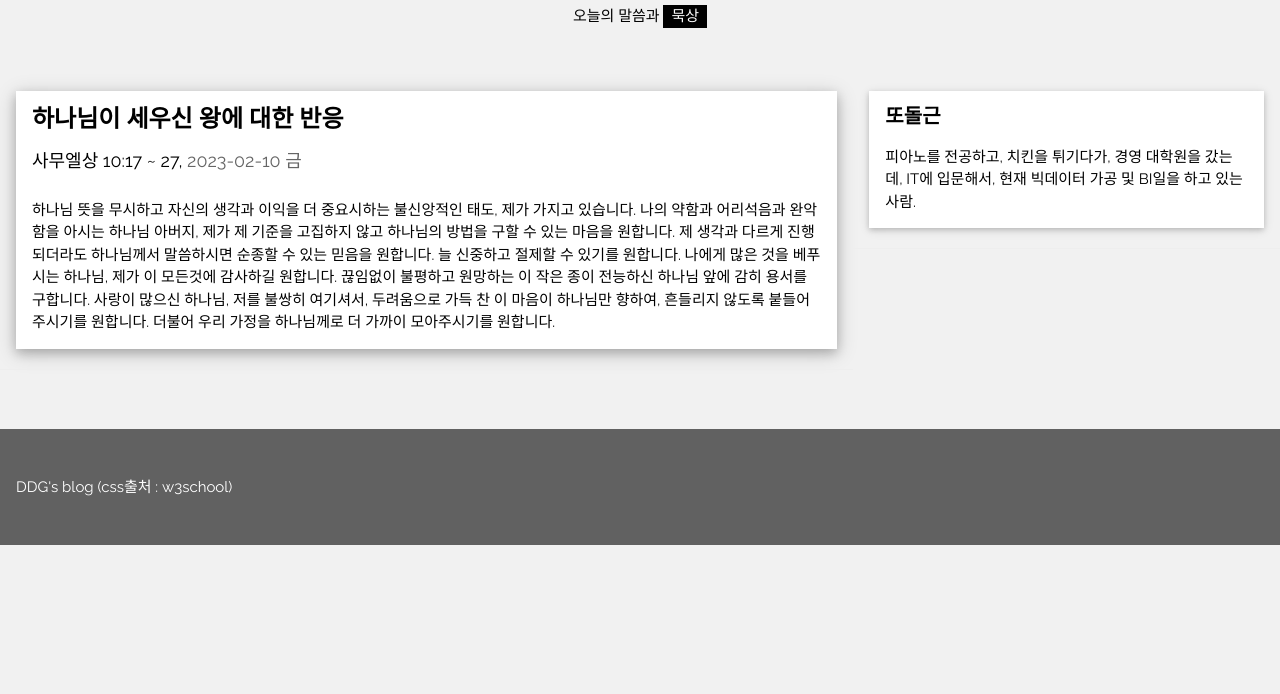
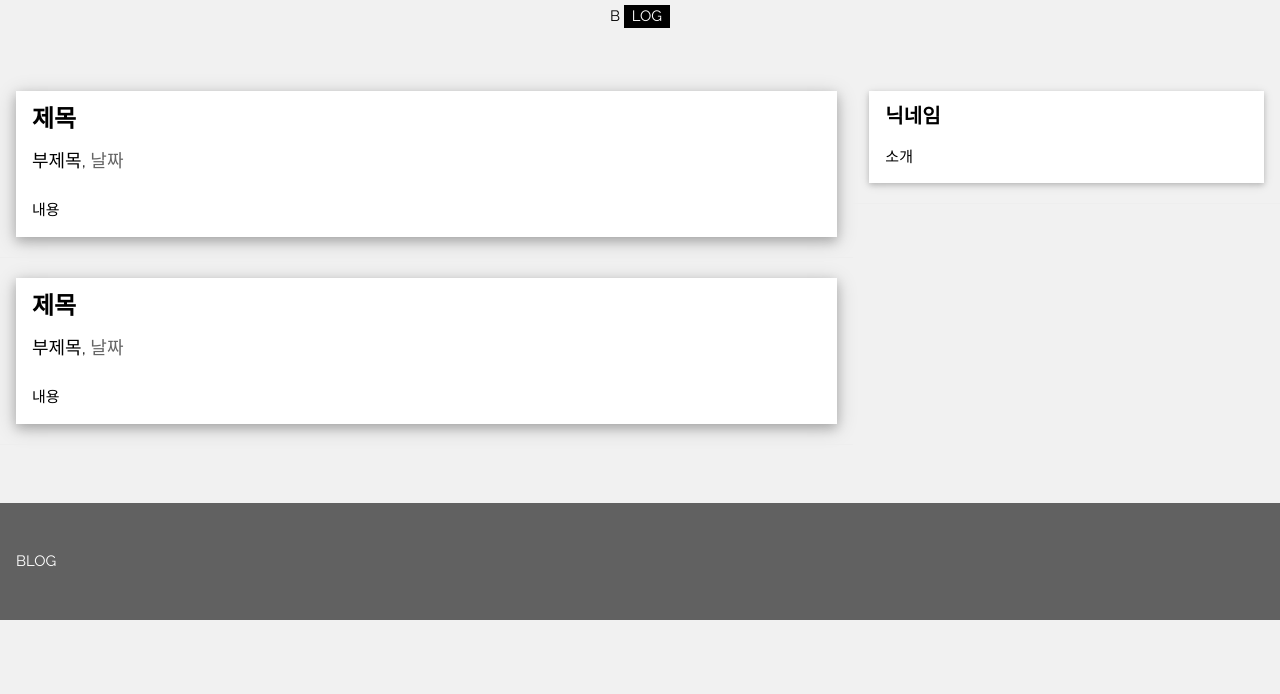
Before and after one commit to ddgblg/memory, a plain HTML site: page index.html in a window 1280 px wide. Shown: the part 106-800 px from the top of the page. Drawn offline with nearby package versions, Linux system fonts and the light colour scheme.

Commit message:
Update index.html

```diff
--- a/index.html
+++ b/index.html
@@ -11,15 +11,10 @@ body,h1,h2,h3,h4,h5 {font-family: "Raleway", sans-serif}
 </style>
 </head>
 <body class="w3-light-grey">
-
-<!-- w3-content defines a container for fixed size centered content,
-and is wrapped around the whole page content, except for the footer in this example -->
-<div class="w3-content" style="max-width:1400px">
-
 <!-- Header -->
 <header class="w3-container w3-center w3-padding-32">
-  <h1><b>MY PRAY_LOG</b></h1>
-  <p>오늘의 말씀과 <span class="w3-tag">묵상</span></p>
+  <h1><b>BLOG</b></h1>
+  <p>B <span class="w3-tag">LOG</span></p>
 </header>
 <!-- ------------------------------  내용 시작--------------------------------------- -->
 <!-- Grid -->
@@ -27,24 +22,24 @@ and is wrapped around the whole page content, except for the footer in this exam
 
 <!-- Blog entries -->
 <div class="w3-col l8 s12">
-<!-- 아래 코드를 복사 붙여넣기 하여 카드 내용 입력  --
-  <!--card시작--
-  <!-- Blog entry --
+  <!--card시작-->
+  <!-- Blog entry -->
   <div class="w3-card-4 w3-margin w3-white">
-    <!--이미지 첨부 주소<img src="/w3images/woods.jpg" alt="Nature" style="width:100%"> --
+    <!--<img src="/w3images/woods.jpg" alt="Nature" style="width:100%">-->
     <div class="w3-container">
-      <h3><b>제목</b></h3>
-      <h5>성경 말씀 구절, <span class="w3-opacity">yyyy-mm-dd 요일</span></h5>
+      <h3>
+        <b>제목</b>
+      </h3>
+      <h5>
+        부제목, <span class="w3-opacity">날짜</span>
+      </h5>
     </div>
     <div class="w3-container">
-      <p>
-        내용입력
-      </p>
+      <p>내용</p>
     </div>
   </div>
   <hr>
-  <!--card끝--
-코드 복사하여 내용입력 -->
+  <!--card끝-->
 
   <!--card시작-->
   <!-- Blog entry -->
@@ -52,22 +47,14 @@ and is wrapped around the whole page content, except for the footer in this exam
     <!--<img src="/w3images/woods.jpg" alt="Nature" style="width:100%">-->
     <div class="w3-container">
       <h3>
-        <b>하나님이 세우신 왕에 대한 반응</b>
+        <b>제목</b>
       </h3>
       <h5>
-        사무엘상 10:17 ~ 27, <span class="w3-opacity">2023-02-10 금</span>
+        부제목, <span class="w3-opacity">날짜</span>
       </h5>
     </div>
     <div class="w3-container">
-      <p>하나님 뜻을 무시하고 자신의 생각과 이익을 더 중요시하는 불신앙적인 태도, 제가 가지고 있습니다.
-        나의 약함과 어리석음과 완악함을 아시는 하나님 아버지, 제가 제 기준을 고집하지 않고 하나님의 방법을 구할 수 있는 마음을 원합니다.
-        제 생각과 다르게 진행되더라도 하나님께서 말씀하시면 순종할 수 있는 믿음을 원합니다.
-        늘 신중하고 절제할 수 있기를 원합니다.
-        나에게 많은 것을 베푸시는 하나님, 제가 이 모든것에 감사하길 원합니다.
-        끊임없이 불평하고 원망하는 이 작은 종이 전능하신 하나님 앞에 감히 용서를 구합니다.
-        사랑이 많으신 하나님, 저를 불쌍히 여기셔서, 두려움으로 가득 찬 이 마음이 하나님만 향하여, 흔들리지 않도록 붙들어주시기를 원합니다.
-        더불어 우리 가정을 하나님께로 더 가까이 모아주시기를 원합니다.
-      </p>
+      <p>내용</p>
     </div>
   </div>
   <hr>
@@ -82,10 +69,8 @@ and is wrapped around the whole page content, except for the footer in this exam
   <div class="w3-card w3-margin w3-margin-top">
   <!--<img src="/w3images/avatar_g.jpg" style="width:100%">-->
     <div class="w3-container w3-white">
-      <h4><b>또돌근</b></h4>
-      <p>
-        피아노를 전공하고, 치킨을 튀기다가, 경영 대학원을 갔는데, IT에 입문해서, 현재 빅데이터 가공 및 BI일을 하고 있는 사람.
-      </p>
+      <h4><b>닉네임</b></h4>
+      <p>소개</p>
     </div>
   </div><hr>
 
@@ -102,7 +87,7 @@ and is wrapped around the whole page content, except for the footer in this exam
 
 <!-- Footer -->
 <footer class="w3-container w3-dark-grey w3-padding-32 w3-margin-top">
-  <p>DDG's blog (css출처 : w3school)</p>
+  <p>BLOG</p>
 </footer>
 
 </body>
```
